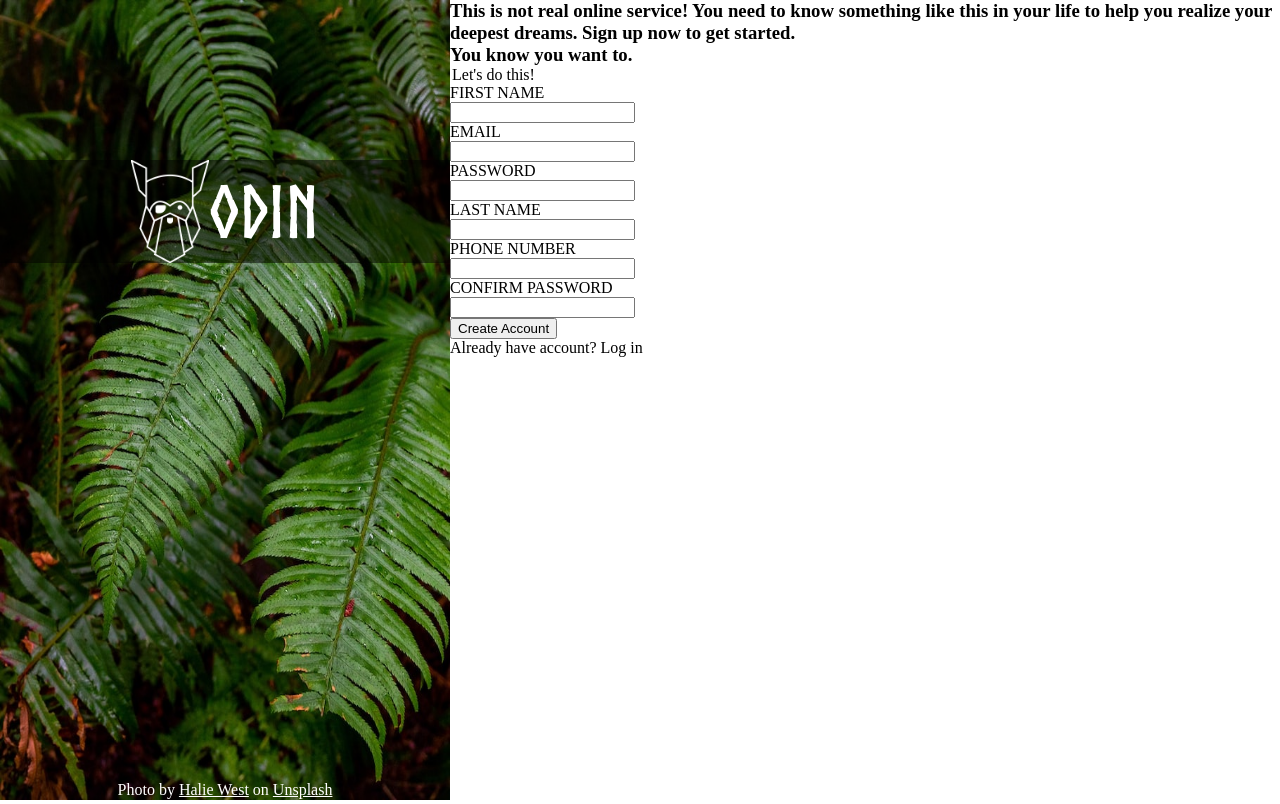
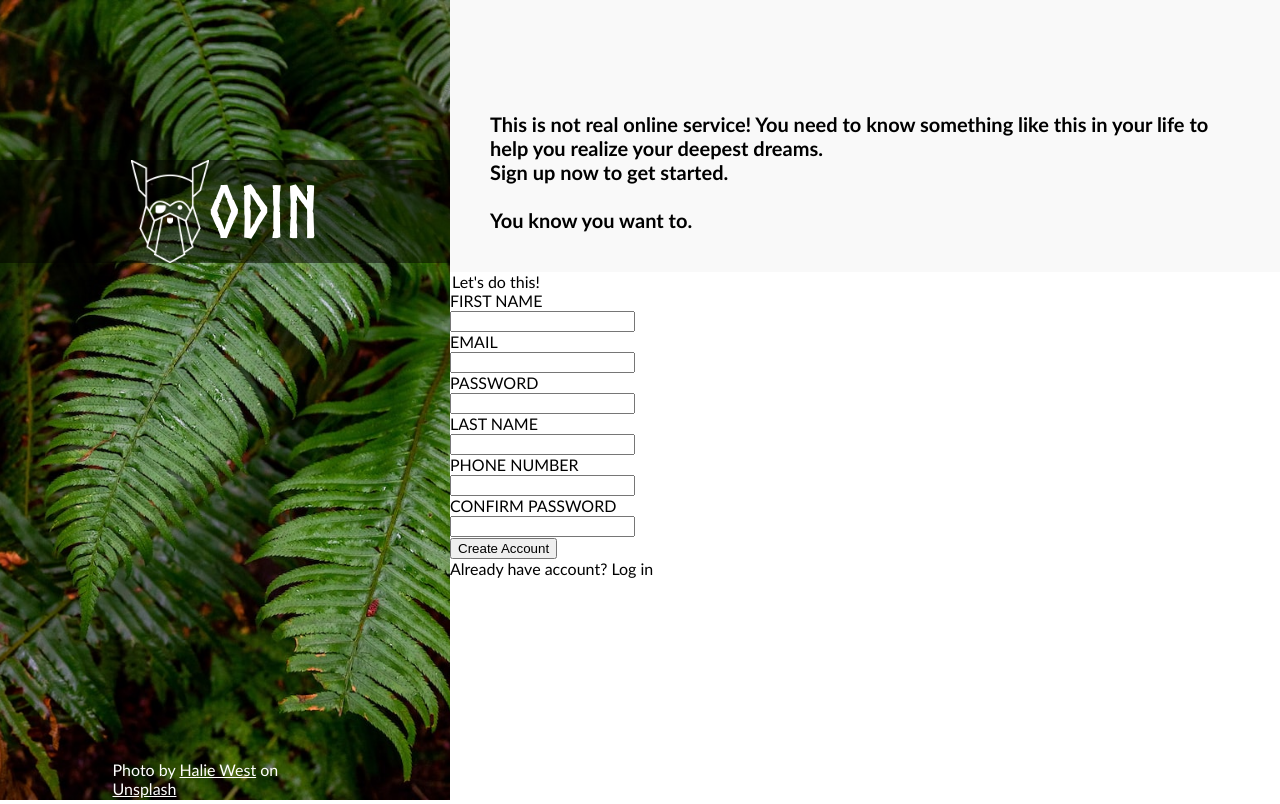
Before and after one commit to kuushal/sign-up-form, a plain HTML site: page index.html in a window 1280 px wide. Drawn offline with Linux system fonts and the light colour scheme.

Commit message:
form header finished

```diff
--- a/index.html
+++ b/index.html
@@ -26,8 +26,9 @@
             <div class="form-container">
                 <div class="form-header">
                     <h3>This is not real online service! You need to know something like this in your life to help you
-                        realize your deepest dreams. Sign up now to get started.</h3>
-                    <h3>You know you want to.</h3>
+                        realize your deepest dreams.</h3>
+                    <h3> Sign up now to get started.</h3>
+                    <h3 class="header-different">You know you want to.</h3>
                 </div>
                 <form action="#">
                     <legend>Let's do this!</legend>
--- a/style.css
+++ b/style.css
@@ -8,9 +8,7 @@
 }
 
 body {
-    display: flex;
-    justify-content: center;
-    align-items: center;
+    font-family: 'Gill Sans', 'Gill Sans MT', Calibri, 'Trebuchet MS', sans-serif;
 }
 
 @font-face {
@@ -31,6 +29,10 @@ label {
     display: block;
 }
 
+h3 {
+    font-size: 1.25rem;
+}
+
 /* hero */
 .form-hero {
     position: relative;
@@ -40,9 +42,7 @@ label {
 .hero-img {
     height: 100vh;
     max-width: var(--hero-img--width);
-    background-repeat: no-repeat;
-    background-size: contain;
-    background-position: center;
+    object-fit: cover;
 }
 
 .logo {
@@ -74,3 +74,15 @@ label {
     transform: translate(-50%, 0);
     color: white;
 }
+
+/* form */
+
+.form-header {
+    padding: 2.5rem;
+    padding-top: 7rem;
+    background-color: rgb(249, 249, 249);
+}
+
+.header-different {
+    padding-top: 1.5rem;
+}
```
